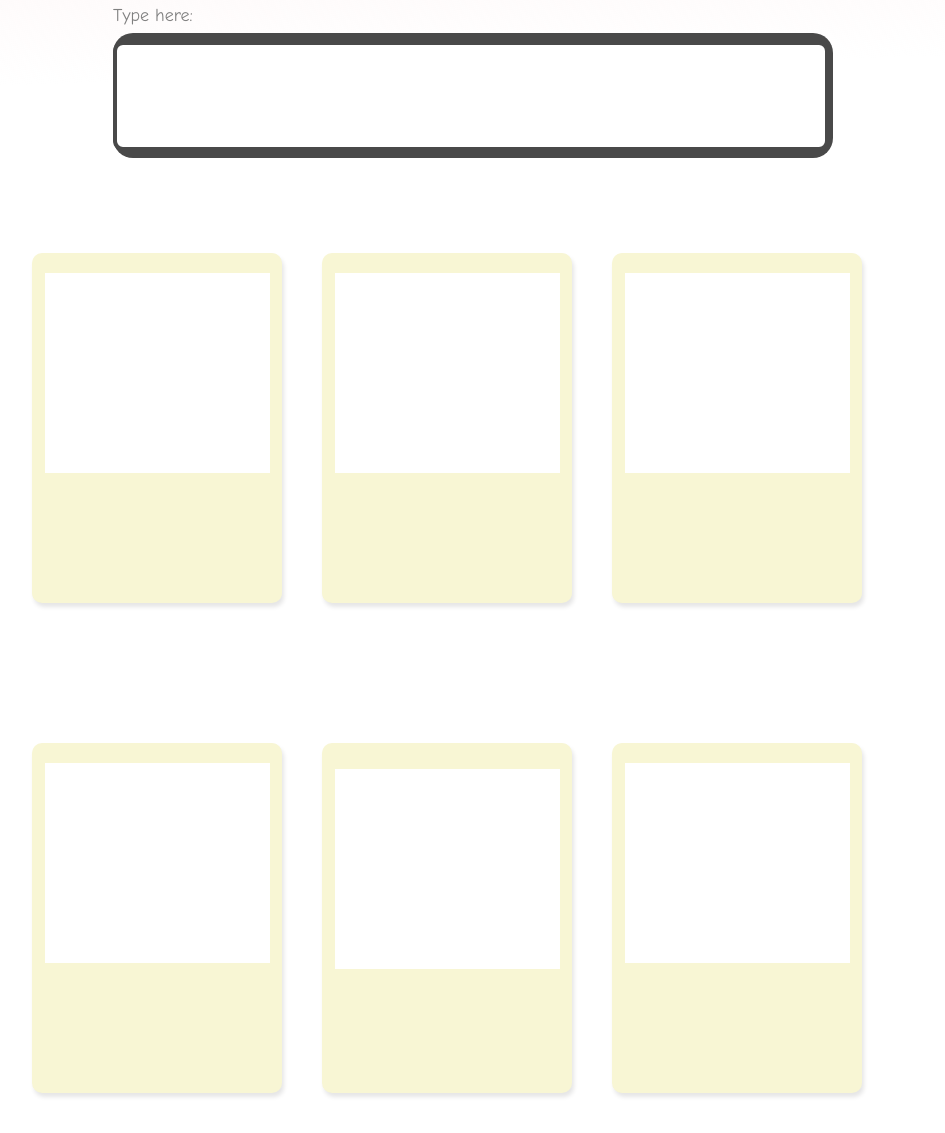
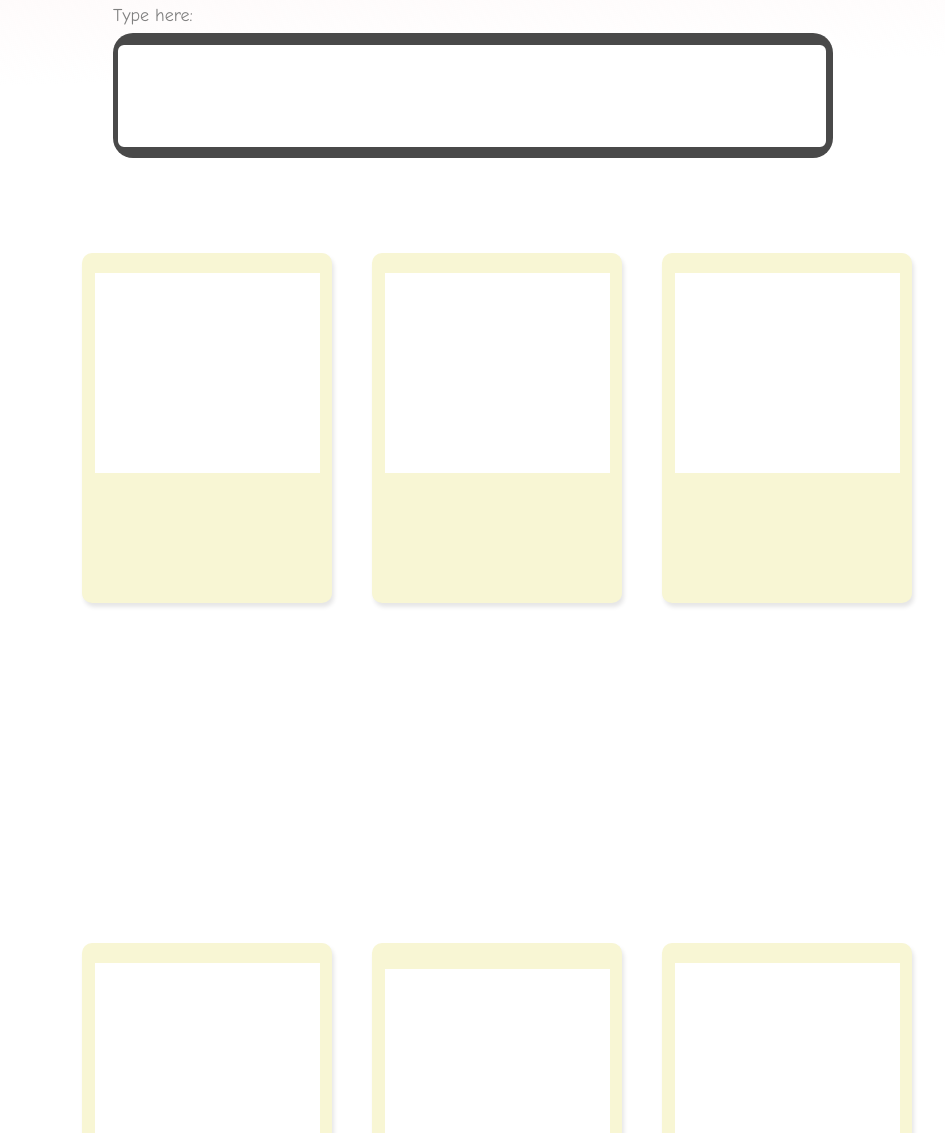
Before and after one commit to Austinshepherd/CSS.FontsGo, a Gatsby site: page / in a window 1280 px wide. Shown: the part 167-1300 px from the top of the page, without its empty margins (143-1088 px from the left). Built offline with nearby package versions, Linux system fonts and the light colour scheme; Gatsby itself is replaced by a stand-in of ours.

Commit message:
(day54) insert proper scaling for UI event output

```diff
--- a/package.json
+++ b/package.json
@@ -16,7 +16,8 @@
     "prop-types": "^15.7.2",
     "react": "^16.12.0",
     "react-dom": "^16.12.0",
-    "react-helmet": "^5.2.1"
+    "react-helmet": "^5.2.1",
+    "react-keyboard-event-handler": "^1.5.3"
   },
   "devDependencies": {
     "prettier": "^1.19.1"
--- a/src/components/layout.css
+++ b/src/components/layout.css
@@ -664,7 +664,7 @@ textarea{
   border-color: rgb(73, 73, 73);
   width: 716px;
   top: 208px;
-  left: 20%;
+  left: 20.103%;
   right: auto;
   height: 110px;
   color: rgb(58, 58, 58);
@@ -705,7 +705,7 @@ textarea{
   position: fixed;
   left: 20%;
   font-size: 26px;
-  top: 110px;
+  top: 114px;
   color: rgb(67, 135, 180);
 }
 footer{
@@ -734,10 +734,20 @@ textarea:focus {
 
 .Cards_A{
   margin-top: 400px;
-  margin-right: 100px;
+  margin-right: 500px;
+  margin-left: 0px;
   display: flex;
   justify-content: center;
 }
+.Cards_B{
+  margin-top: 100px;
+ margin-right: 500px;
+  margin-left: 0px;
+  margin-bottom: 0px;
+  display: flex;
+  justify-content: center;
+}
+
 
 .cardOne{
   background-color: rgb(248, 246, 212);
@@ -809,13 +819,6 @@ textarea:focus {
   box-shadow: 2px 4px 4px rgba(0, 0, 0, 0.1);
 
 }
-.Cards_B{
-  margin-top: 100px;
-  margin-right: 100px;
-  margin-bottom: 0px;
-  display: flex;
-  justify-content: center;
-}
 
 
 
@@ -877,13 +880,14 @@ textarea:focus {
     text-align: center !important;
     margin-right: 50px !important;
     font-size: 13px !important;
-    top: 40px;
+    top: 45px;
   }
   .Cards_A{
      flex-direction: column-reverse !important;
      text-align: center !important;
      width: auto !important;
      margin-right: 0px !important;
+     margin-top: 300px !important;
      margin-left: auto !important;
      align-items: center;
   }
@@ -920,14 +924,58 @@ textarea:focus {
 
 }
 
-@media only screen and (max-width: 1100px) {
+@media only screen and (max-width: 1340px) {
+  .Cards_A{
+    margin-top: 300px;
+    margin-right: 0px !important;
+    margin-left: 40px !important;
+    display: flex;
+    justify-content: center;
+  }
   .Cards_B{
-    margin-right: auto !important;
-
+    margin-top: 100px;
+   margin-right: 0px !important;
+    margin-left: 40px !important;
+    margin-bottom: 0px;
+    display: flex;
+    justify-content: center;
   }
 
+}
+
+
+@media only screen and (max-width: 1600px) {
+.Cards_A{
+  margin-top: 400px ;
+  margin-right: 40px !important;
+  margin-left: 0px;
+  display: flex;
+  justify-content: center;
+}
+.Cards_B{
+  margin-top: 300px;
+ margin-right: 40px !important;
+  margin-left: 0px;
+  margin-bottom: 0px;
+  display: flex;
+  justify-content: center;
+}
+}
+
+@media only screen and (max-width: 1800px) {
   .Cards_A{
-   margin-right: auto !important;
-
+    margin-top: 400px;
+    margin-right: 80px;
+    margin-left: -100px;
+    display: flex;
+    justify-content: center;
   }
-}
+  .Cards_B{
+    margin-top: 300px;
+   margin-right: 80px;
+    margin-left: -100px;
+    margin-bottom: 0px;
+    display: flex;
+    justify-content: center;
+  }
+  }
--- a/src/pages/index.js
+++ b/src/pages/index.js
@@ -1,4 +1,4 @@
-import React, { Component } from "react"
+import React from "react"
 import Layout from "../components/layout"
 import SEO from "../components/seo"
 import CardOne from "../components/card"
```
Also changed, not shown: 1 other file.
